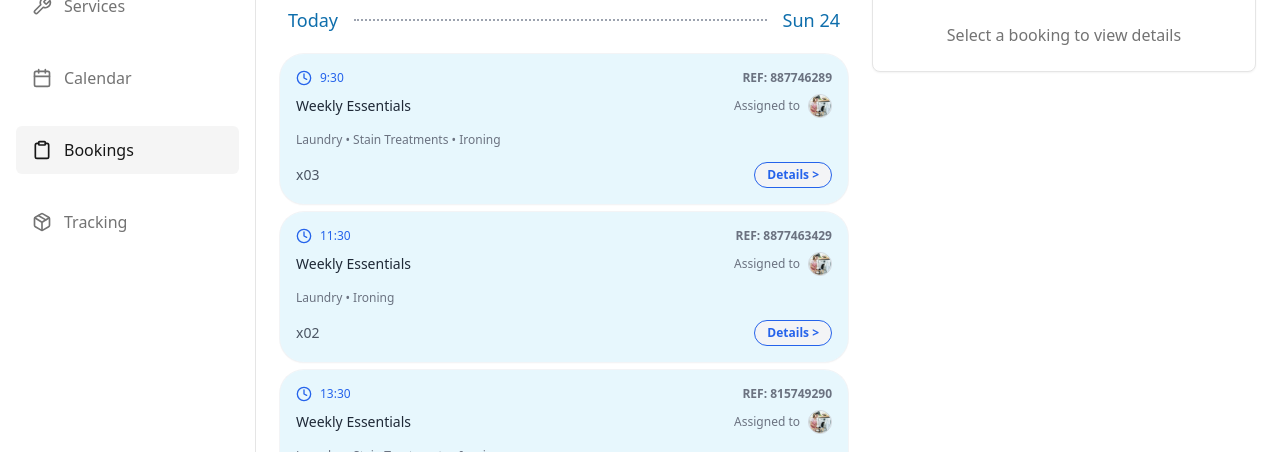
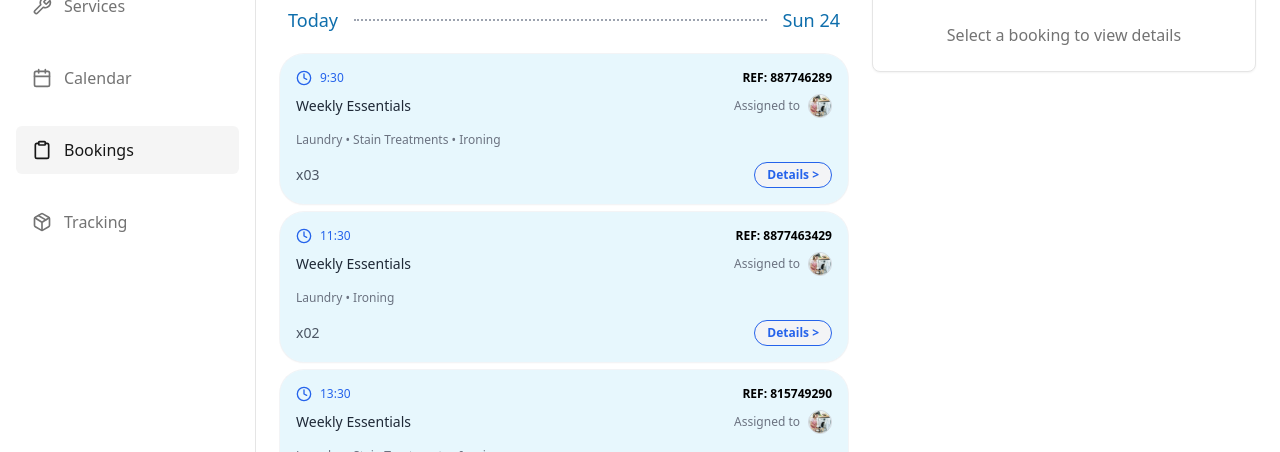
Before and after one commit to Aristocratjnr/Consumer-dashboard, a Next.js app: page /bookings in a window 1280 px wide. Shown: the part 226-678 px from the top of the page. Built offline with nearby package versions, Linux system fonts and the light colour scheme.

Commit message:
:fix: update Booking Details text color for improved visibility in dashboard

```diff
--- a/src/app/(dashboard)/bookings/page.tsx
+++ b/src/app/(dashboard)/bookings/page.tsx
@@ -418,7 +418,7 @@
               <Clock className="h-4 w-4 text-blue-600 dark:text-blue-400" />
               {booking.time.toUpperCase()}
             </div>
-            <div className="text-xs font-semibold text-gray-500 dark:text-gray-400">
+            <div className="text-xs font-semibold text-black dark:text-gray-400">
               {booking.reference}
             </div>
           </div>
```
